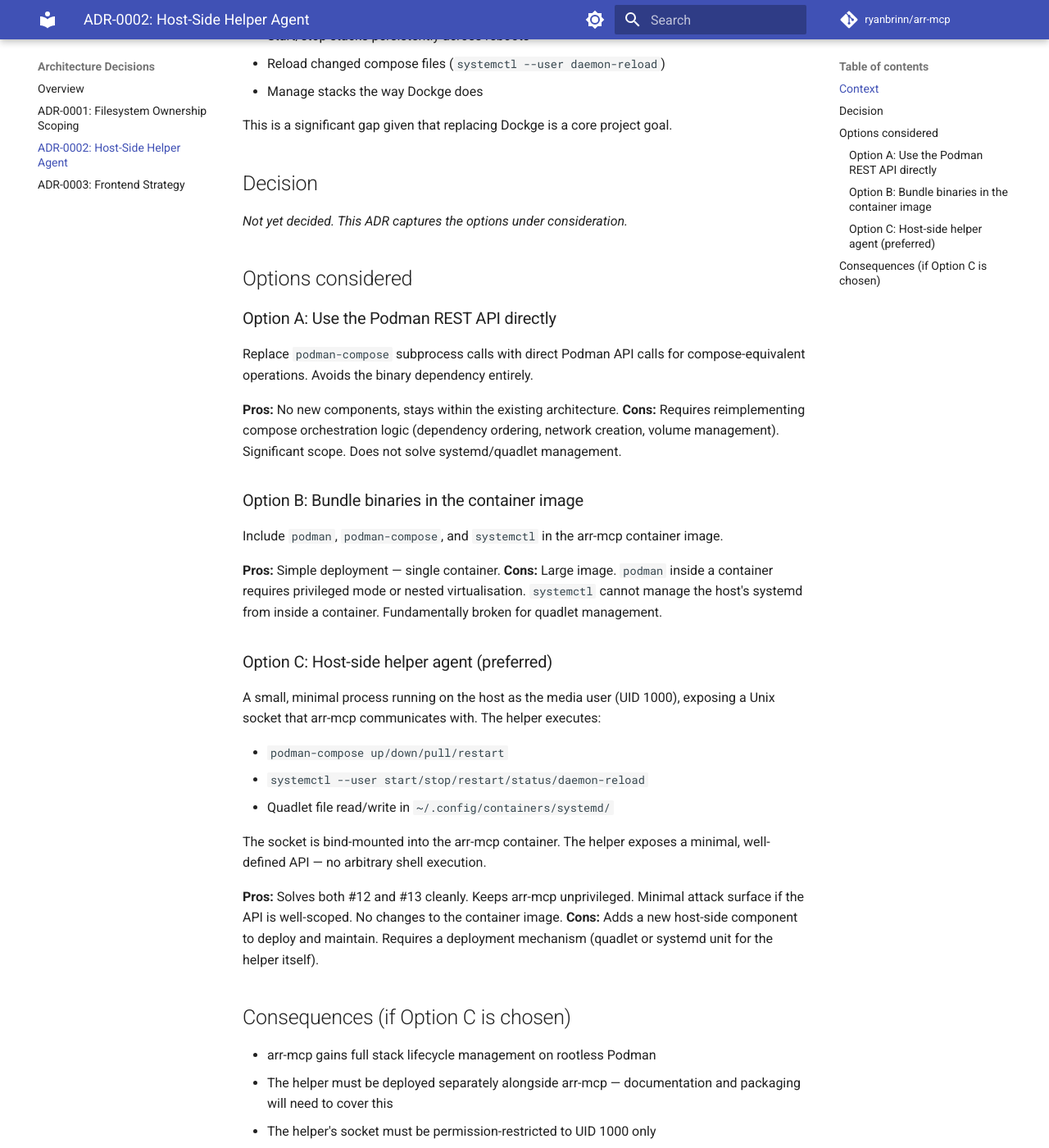
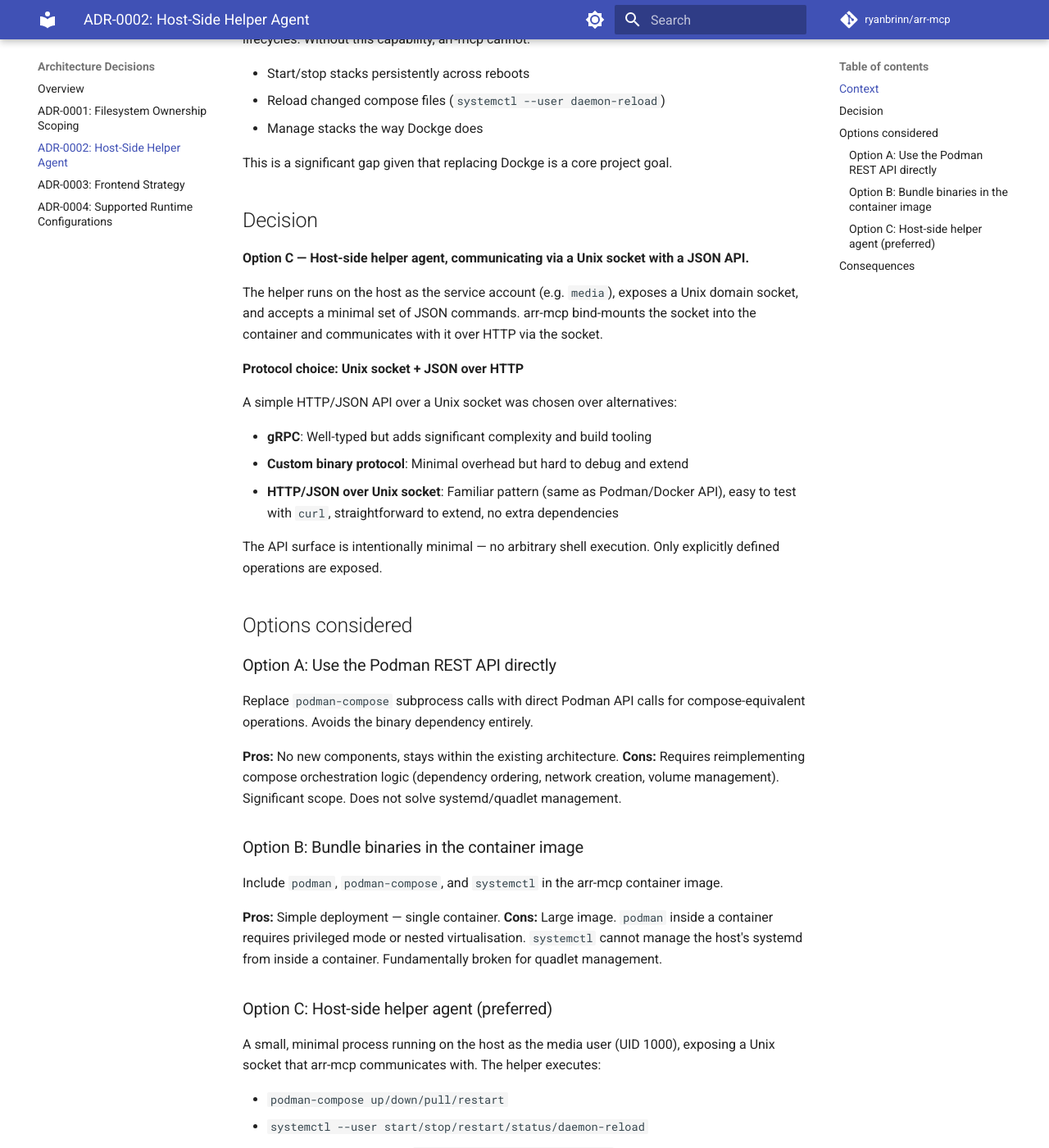
Before and after one commit to ryanbrinn/arr-mcp, an MkDocs documentation site: the page built from docs/adr/0002-host-side-helper-agent.md, in a window 1280 px wide and 1400 px high, scrolled down 750 px. Shown: the whole window at 82% size. Built offline with MkDocs 1.6.1 and Material for MkDocs 9.7.7, drawn with Linux system fonts in a browser that asks for light colours; comment, search, counter and statistics services are not loaded; some of the changed text lies outside the part shown.

Commit message:
docs: accept ADR-0002 (Option C, Unix socket JSON API) and add ADR-0004 (supported runtime configurations)

```diff
--- a/docs/adr/0002-host-side-helper-agent.md
+++ b/docs/adr/0002-host-side-helper-agent.md
@@ -24,7 +25,19 @@
 
 ## Decision
 
-_Not yet decided. This ADR captures the options under consideration._
+**Option C — Host-side helper agent, communicating via a Unix socket with a JSON API.**
+
+The helper runs on the host as the service account (e.g. `media`), exposes a Unix domain socket, and accepts a minimal set of JSON commands. arr-mcp bind-mounts the socket into the container and communicates with it over HTTP via the socket.
+
+**Protocol choice: Unix socket + JSON over HTTP**
+
+A simple HTTP/JSON API over a Unix socket was chosen over alternatives:
+
+- **gRPC**: Well-typed but adds significant complexity and build tooling
+- **Custom binary protocol**: Minimal overhead but hard to debug and extend
+- **HTTP/JSON over Unix socket**: Familiar pattern (same as Podman/Docker API), easy to test with `curl`, straightforward to extend, no extra dependencies
+
+The API surface is intentionally minimal — no arbitrary shell execution. Only explicitly defined operations are exposed.
 
 ## Options considered
 
@@ -55,7 +68,7 @@
 **Pros:** Solves both #12 and #13 cleanly. Keeps arr-mcp unprivileged. Minimal attack surface if the API is well-scoped. No changes to the container image.
 **Cons:** Adds a new host-side component to deploy and maintain. Requires a deployment mechanism (quadlet or systemd unit for the helper itself).
 
-## Consequences (if Option C is chosen)
+## Consequences
 
 - arr-mcp gains full stack lifecycle management on rootless Podman
 - The helper must be deployed separately alongside arr-mcp — documentation and packaging will need to cover this
--- a/mkdocs.yml
+++ b/mkdocs.yml
@@ -40,6 +40,7 @@
     - "ADR-0001: Filesystem Ownership Scoping": adr/0001-filesystem-ownership-scoping.md
     - "ADR-0002: Host-Side Helper Agent": adr/0002-host-side-helper-agent.md
     - "ADR-0003: Frontend Strategy": adr/0003-frontend-strategy.md
+    - "ADR-0004: Supported Runtime Configurations": adr/0004-supported-runtime-configurations.md
 
 markdown_extensions:
   - admonition
```
Also changed, not shown: other parts of docs/adr/0002-host-side-helper-agent.md (+2 -1 lines), docs/adr/0004-supported-runtime-configurations.md (added, +78 -0 lines), docs/adr/index.md (+2 -1 lines).
